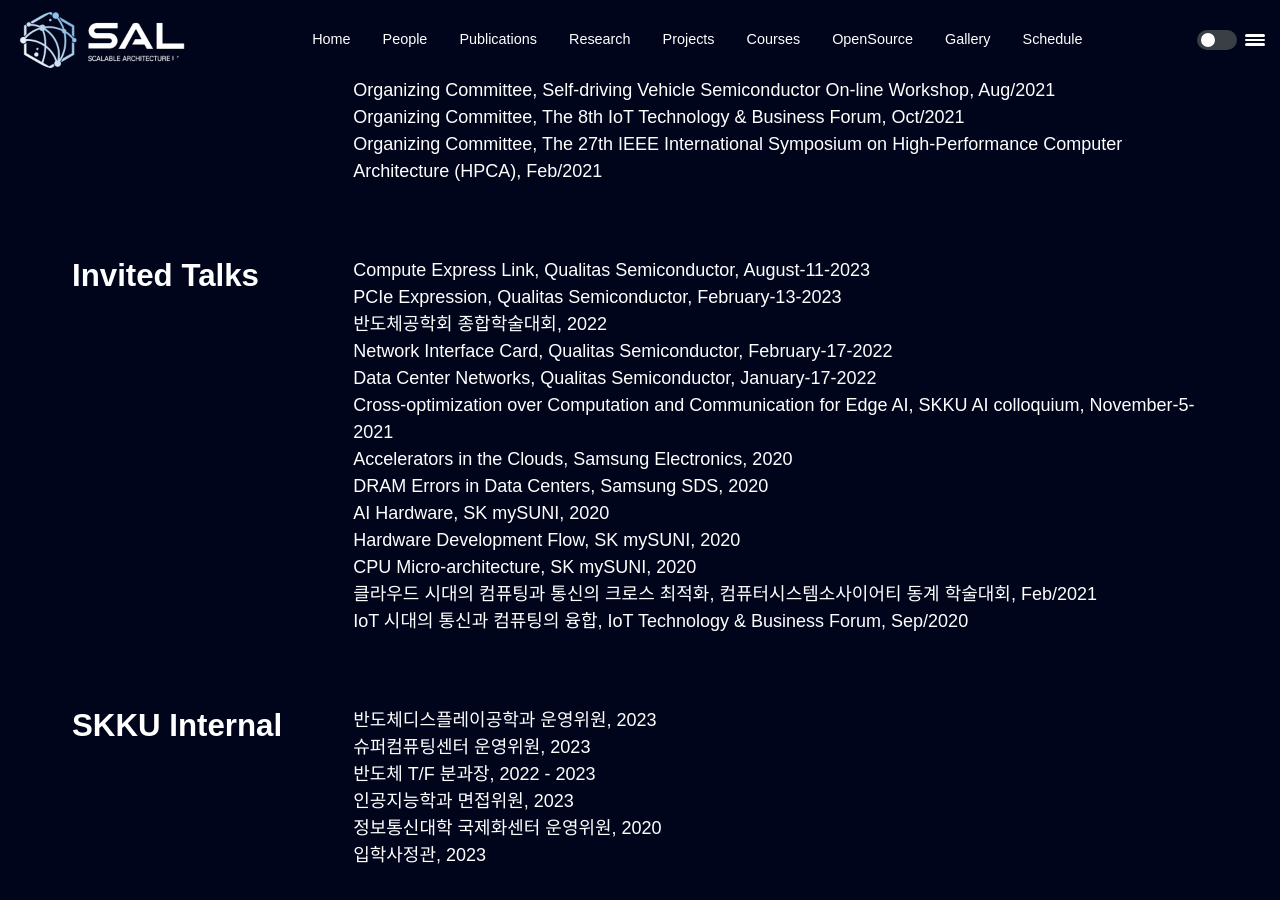
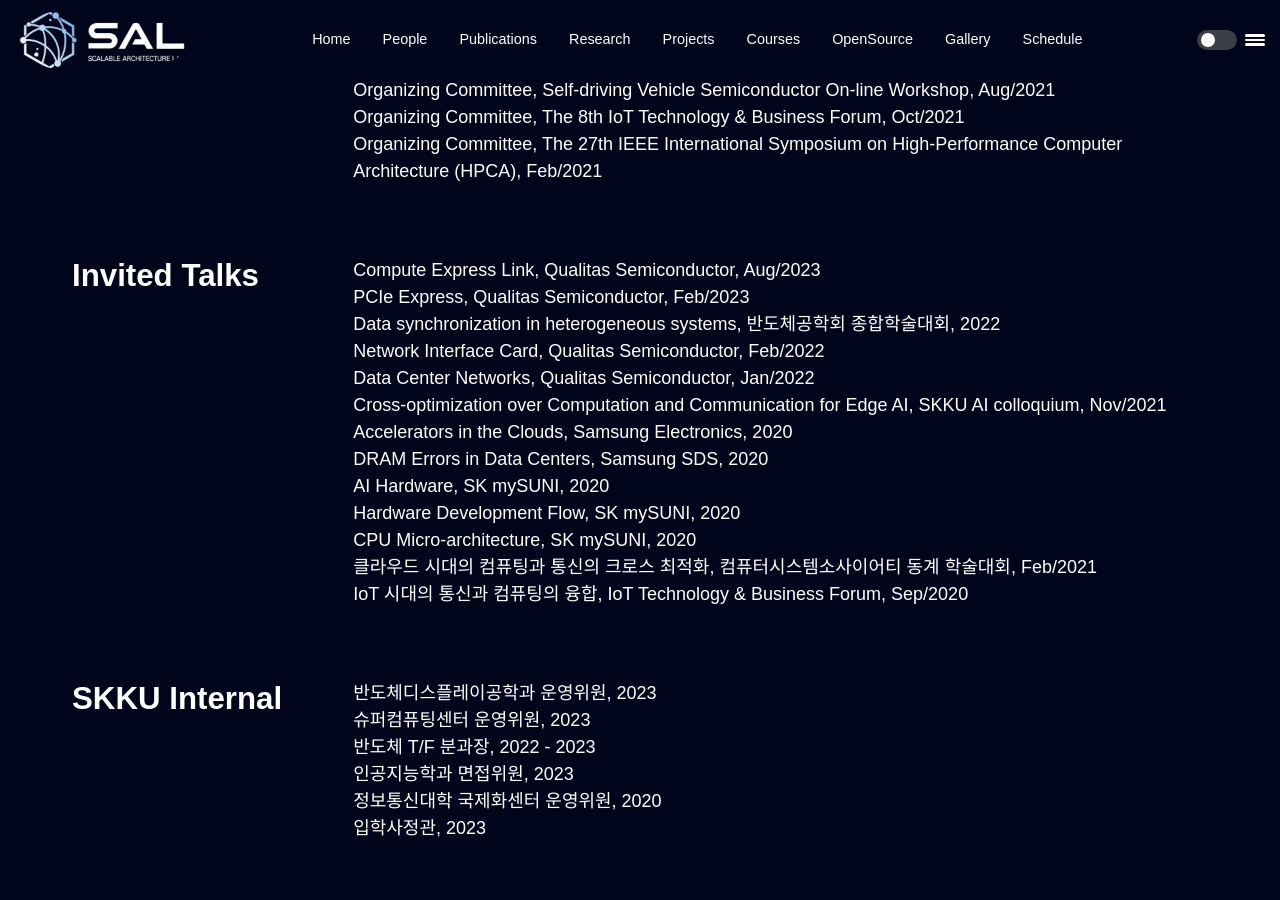
Before and after one commit to scalable-arch/scalable-arch.github.io, a Jekyll site: the page built from members-professor-services.md, in a window 1280 px wide and 900 px high, scrolled down 688 px. Built offline with Jekyll 4.4.1, drawn with Linux system fonts in a browser that asks for light colours.

Commit message:
Update members-professor-services.md

```diff
--- a/members-professor-services.md
+++ b/members-professor-services.md
@@ -27,12 +27,12 @@ layout: posts-page
 
 {: reversed="reversed" }
 
-  1. Compute Express Link, Qualitas Semiconductor, August-11-2023
-  1. PCIe Expression, Qualitas Semiconductor, February-13-2023
-  1. 반도체공학회 종합학술대회, 2022
-  1. Network Interface Card, Qualitas Semiconductor, February-17-2022
-  1. Data Center Networks, Qualitas Semiconductor, January-17-2022
-  1. Cross-optimization over Computation and Communication for Edge AI, SKKU AI colloquium, November-5-2021
+  1. Compute Express Link, Qualitas Semiconductor, Aug/2023
+  1. PCIe Express, Qualitas Semiconductor, Feb/2023
+  1. Data synchronization in heterogeneous systems, 반도체공학회 종합학술대회, 2022
+  1. Network Interface Card, Qualitas Semiconductor, Feb/2022
+  1. Data Center Networks, Qualitas Semiconductor, Jan/2022
+  1. Cross-optimization over Computation and Communication for Edge AI, SKKU AI colloquium, Nov/2021
   1. Accelerators in the Clouds, Samsung Electronics, 2020
   1. DRAM Errors in Data Centers, Samsung SDS, 2020
   1. AI Hardware, SK mySUNI, 2020
```
